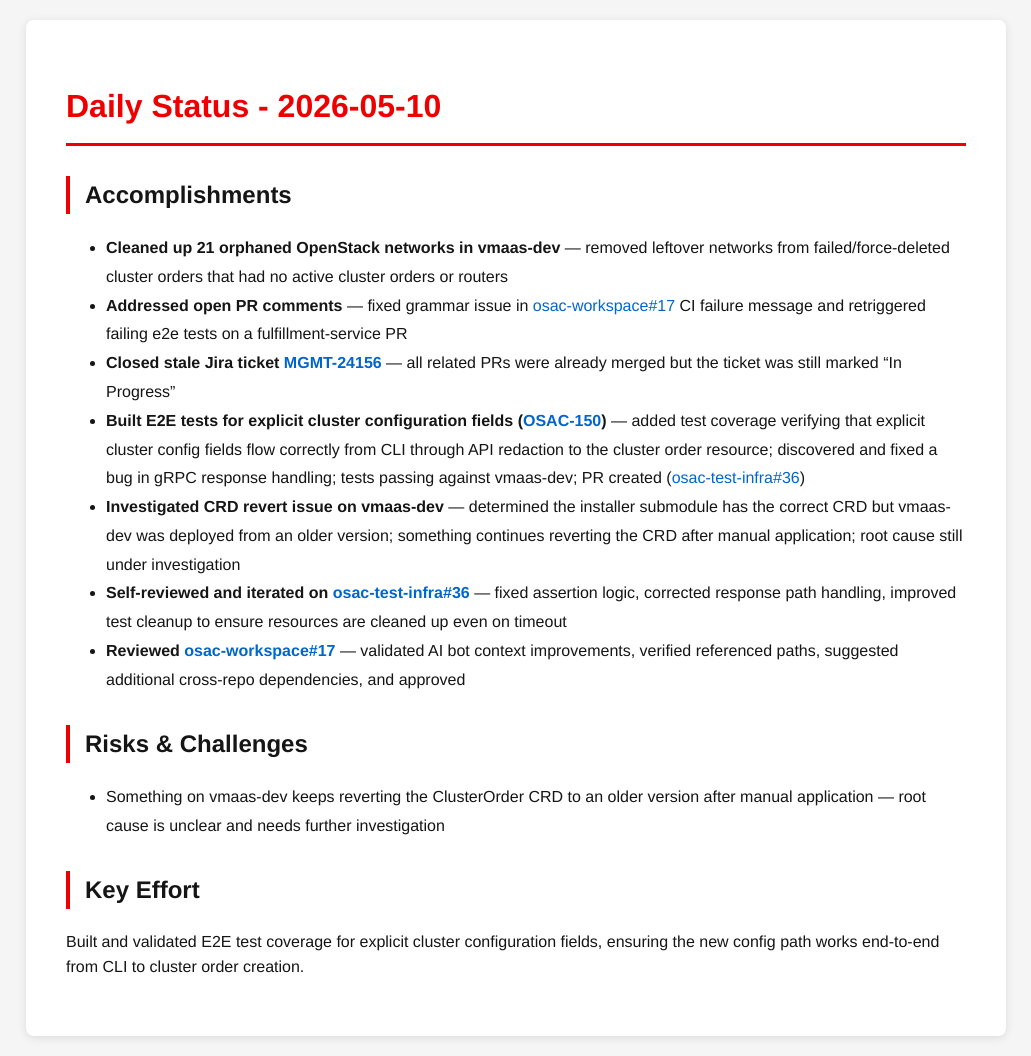
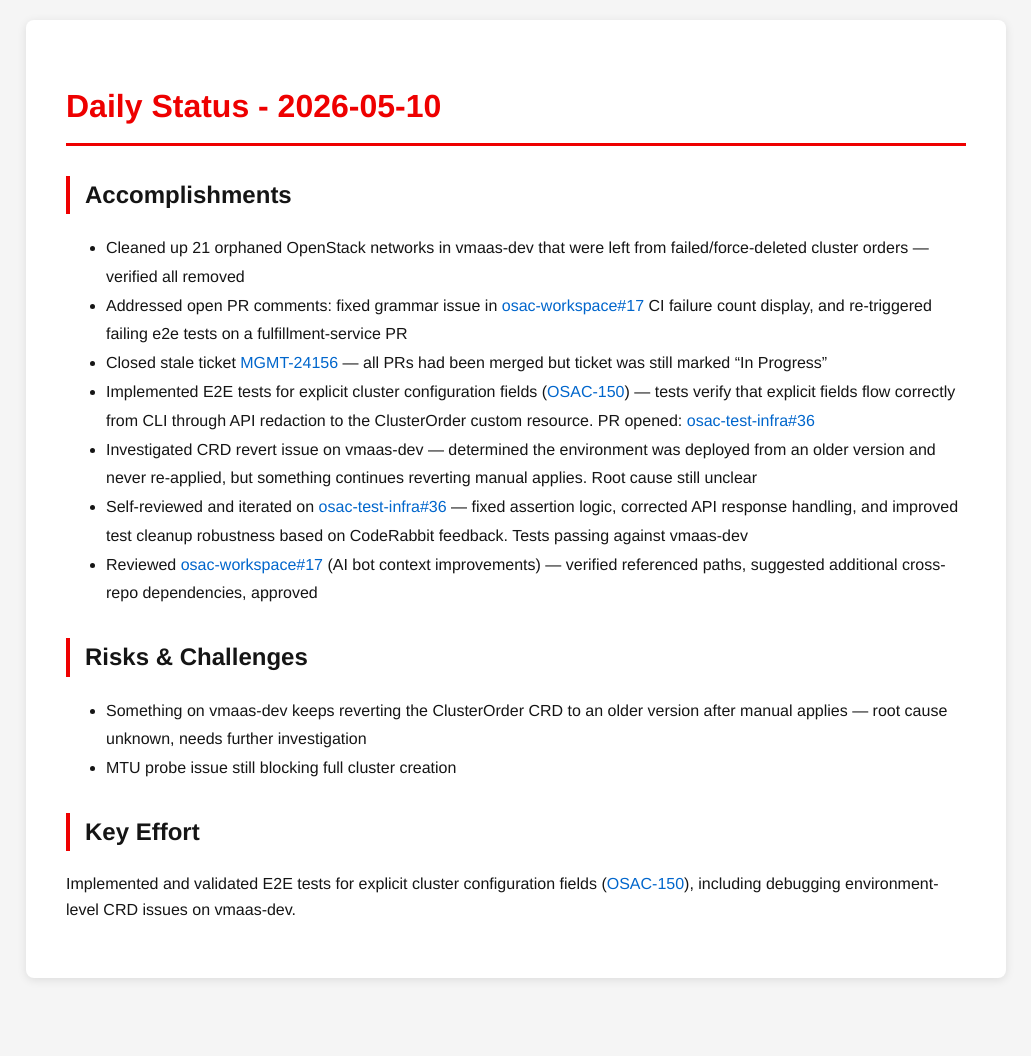
Before and after one commit to tzvatot/daily-status, a Jekyll site: the page built from 2026-05-10.md, in a window 1280 px wide. Shown: the whole page, without its empty margins (124-1155 px from the left). Built offline with Jekyll 4.4.1, drawn with Linux system fonts in a browser that asks for light colours; after the commit the page ends 998 px from its top, so only the background shows below that.

Commit message:
Daily status update - 2026-05-10

```diff
--- a/2026-05-10.md
+++ b/2026-05-10.md
@@ -7,16 +7,17 @@
 # Daily Status - 2026-05-10
 
 ## Accomplishments
-- **Cleaned up 21 orphaned OpenStack networks in vmaas-dev** — removed leftover networks from failed/force-deleted cluster orders that had no active cluster orders or routers
-- **Addressed open PR comments** — fixed grammar issue in [osac-workspace#17](https://github.com/osac-project/osac-workspace/pull/17) CI failure message and retriggered failing e2e tests on a fulfillment-service PR
-- **Closed stale Jira ticket [MGMT-24156](https://issues.redhat.com/browse/MGMT-24156)** — all related PRs were already merged but the ticket was still marked "In Progress"
-- **Built E2E tests for explicit cluster configuration fields ([OSAC-150](https://redhat.atlassian.net/browse/OSAC-150))** — added test coverage verifying that explicit cluster config fields flow correctly from CLI through API redaction to the cluster order resource; discovered and fixed a bug in gRPC response handling; tests passing against vmaas-dev; PR created ([osac-test-infra#36](https://github.com/osac-project/osac-test-infra/pull/36))
-- **Investigated CRD revert issue on vmaas-dev** — determined the installer submodule has the correct CRD but vmaas-dev was deployed from an older version; something continues reverting the CRD after manual application; root cause still under investigation
-- **Self-reviewed and iterated on [osac-test-infra#36](https://github.com/osac-project/osac-test-infra/pull/36)** — fixed assertion logic, corrected response path handling, improved test cleanup to ensure resources are cleaned up even on timeout
-- **Reviewed [osac-workspace#17](https://github.com/osac-project/osac-workspace/pull/17)** — validated AI bot context improvements, verified referenced paths, suggested additional cross-repo dependencies, and approved
+- Cleaned up 21 orphaned OpenStack networks in vmaas-dev that were left from failed/force-deleted cluster orders — verified all removed
+- Addressed open PR comments: fixed grammar issue in [osac-workspace#17](https://github.com/osac-project/osac-workspace/pull/17) CI failure count display, and re-triggered failing e2e tests on a fulfillment-service PR
+- Closed stale ticket [MGMT-24156](https://issues.redhat.com/browse/MGMT-24156) — all PRs had been merged but ticket was still marked "In Progress"
+- Implemented E2E tests for explicit cluster configuration fields ([OSAC-150](https://redhat.atlassian.net/browse/OSAC-150)) — tests verify that explicit fields flow correctly from CLI through API redaction to the ClusterOrder custom resource. PR opened: [osac-test-infra#36](https://github.com/osac-project/osac-test-infra/pull/36)
+- Investigated CRD revert issue on vmaas-dev — determined the environment was deployed from an older version and never re-applied, but something continues reverting manual applies. Root cause still unclear
+- Self-reviewed and iterated on [osac-test-infra#36](https://github.com/osac-project/osac-test-infra/pull/36) — fixed assertion logic, corrected API response handling, and improved test cleanup robustness based on CodeRabbit feedback. Tests passing against vmaas-dev
+- Reviewed [osac-workspace#17](https://github.com/osac-project/osac-workspace/pull/17) (AI bot context improvements) — verified referenced paths, suggested additional cross-repo dependencies, approved
 
 ## Risks & Challenges
-- Something on vmaas-dev keeps reverting the ClusterOrder CRD to an older version after manual application — root cause is unclear and needs further investigation
+- Something on vmaas-dev keeps reverting the ClusterOrder CRD to an older version after manual applies — root cause unknown, needs further investigation
+- MTU probe issue still blocking full cluster creation
 
 ## Key Effort
-Built and validated E2E test coverage for explicit cluster configuration fields, ensuring the new config path works end-to-end from CLI to cluster order creation.
+Implemented and validated E2E tests for explicit cluster configuration fields ([OSAC-150](https://redhat.atlassian.net/browse/OSAC-150)), including debugging environment-level CRD issues on vmaas-dev.
```
